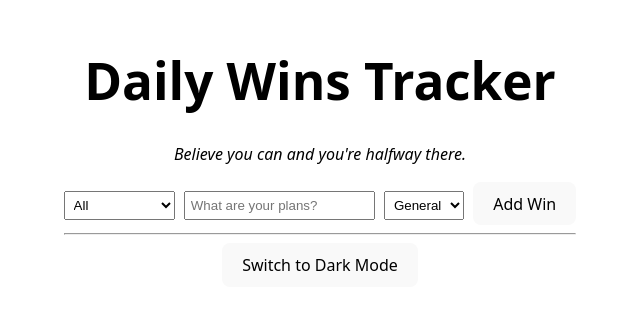
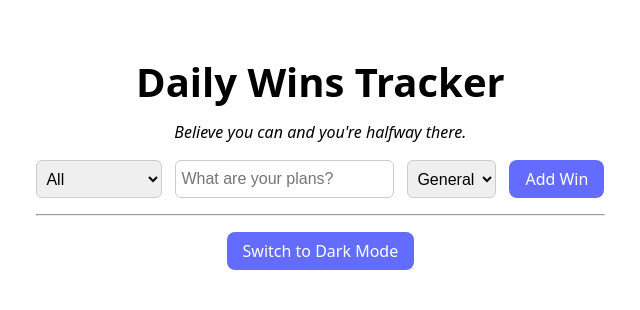
Before and after one commit to danielparfene9/lasb6, a Svelte app: page / in a window 1280 px wide. Shown: the part 248-558 px from the top of the page, without its empty margins (320-960 px from the left). Built offline with nearby package versions, Linux system fonts and the light colour scheme.

Commit message:
add styling and modularity

```diff
--- a/src/App.svelte
+++ b/src/App.svelte
@@ -63,10 +63,12 @@
 
 </script>
 
-<main>
+<main id="app">
+  <div class="tracker-card">
     <h1>Daily Wins Tracker</h1>
     <p><em>{randomQuote}</em></p>
 
+    <div class="controls">
       <select bind:value={filterTag}>
         <option value="all">All</option>
         <option value="today">Today's Wins</option>
@@ -85,9 +87,11 @@
       </select>
 
       <button on:click={addWin}>Add Win</button>
+    </div>
 
     <hr />
 
+    <div class="wins-list">
       {#each filteredWins as win}
         <div class="win-card">
 
@@ -104,12 +108,12 @@
           <button on:click={() => removeWin(win.id)}>🗑</button>
         </div>
       {/each}
-
+    </div>
 
       <button on:click={toggleTheme}>
         Switch to {$theme === 'light' ? 'Dark' : 'Light'} Mode
       </button>
-
+  </div>
 </main>
 
 <style>
--- a/src/app.css
+++ b/src/app.css
@@ -77,3 +77,120 @@ button:focus-visible {
     background-color: #f9f9f9;
   }
 }
+
+:global(body) {
+  margin: 0;
+  font-family: system-ui, Avenir, Helvetica, Arial, sans-serif;
+  min-height: 100vh;
+  display: flex;
+  align-items: center;
+  justify-content: center;
+  background-color: var(--background);
+  color: var(--text);
+  transition: background-color 0.3s ease, color 0.3s ease;
+}
+
+:global(:root) {
+  --background: #f9f9f9;
+  --text: #111;
+  --card-bg: white;
+  --card-shadow: rgba(0,0,0,0.1);
+}
+
+:global(body.dark) {
+  --background: #121212;
+  --text: #eee;
+  --card-bg: #1e1e1e;
+  --card-shadow: rgba(255,255,255,0.05);
+}
+
+.tracker-card {
+  background: var(--card-bg);
+  padding: 2rem;
+  border-radius: 12px;
+  box-shadow: 0 4px 20px var(--card-shadow);
+  max-width: 600px;
+  width: 90%;
+  text-align: center;
+  transition: background 0.3s, box-shadow 0.3s;
+}
+
+h1 {
+  font-size: 2.5rem;
+  margin-bottom: 0.5rem;
+}
+
+.quote {
+  font-size: 1rem;
+  margin-bottom: 1.5rem;
+  color: var(--text-light);
+}
+
+.controls {
+  display: flex;
+  flex-wrap: wrap;
+  gap: 0.5rem;
+  justify-content: center;
+  margin-bottom: 1rem;
+}
+
+input, select {
+  padding: 0.5rem;
+  font-size: 1rem;
+  border: 1px solid #ccc;
+  border-radius: 6px;
+  outline: none;
+  transition: border-color 0.2s;
+}
+
+input:focus, select:focus {
+  border-color: #646cff;
+}
+
+button {
+  padding: 0.5rem 1rem;
+  font-size: 1rem;
+  border: none;
+  border-radius: 8px;
+  background: #646cff;
+  color: white;
+  cursor: pointer;
+  transition: background 0.3s;
+}
+
+button:hover {
+  background: #535bf2;
+}
+
+.wins-list {
+  margin-top: 1rem;
+}
+
+.win-card {
+  background: var(--card-bg);
+  border: 1px solid #ccc;
+  margin-bottom: 0.5rem;
+  padding: 1rem;
+  border-radius: 8px;
+  display: flex;
+  justify-content: space-between;
+  align-items: center;
+  transition: transform 0.2s;
+}
+
+.win-card:hover {
+  transform: translateY(-2px);
+  box-shadow: 0 2px 10px var(--card-shadow);
+}
+
+.win-actions {
+  display: flex;
+  gap: 0.5rem;
+}
+
+.theme-switch {
+  margin-top: 2rem;
+  background: transparent;
+  color: var(--text);
+  border: 1px solid var(--text);
+}
```
Lines whose indentation alone changed are shown as unchanged.
